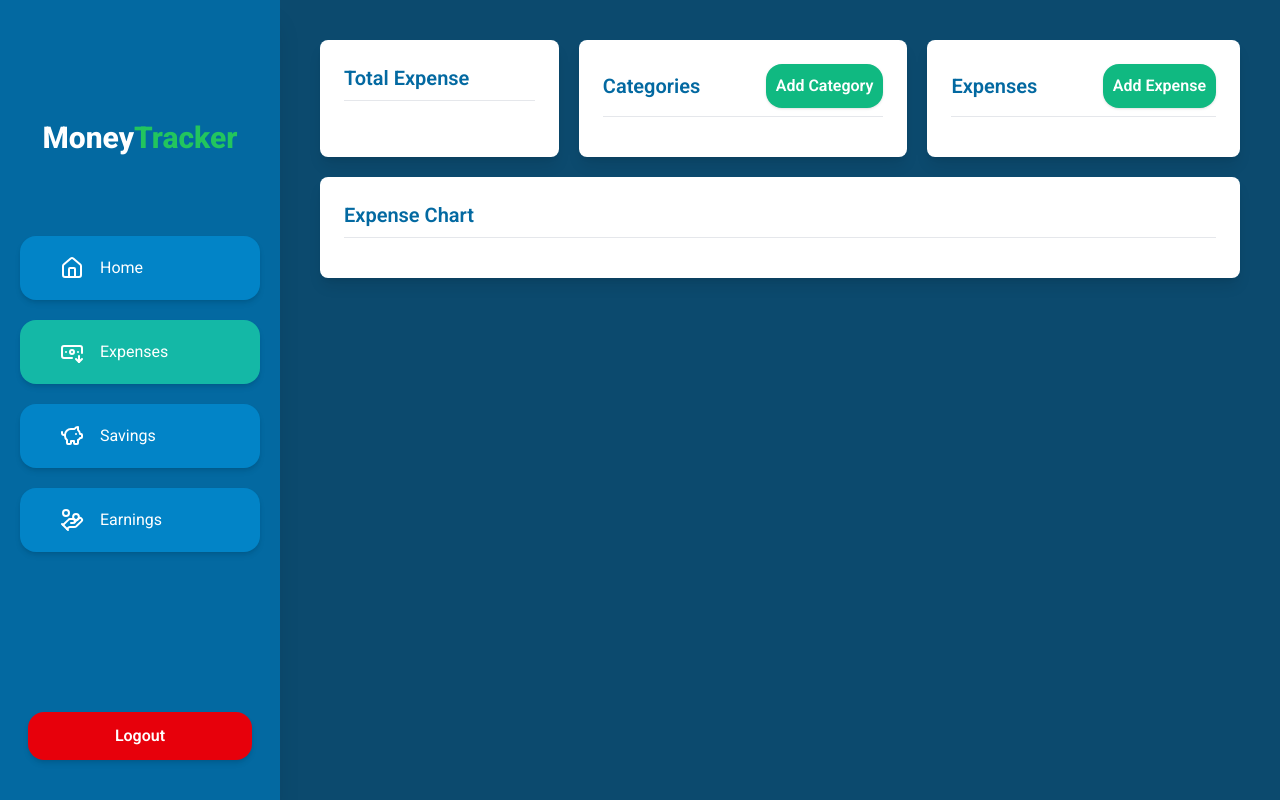
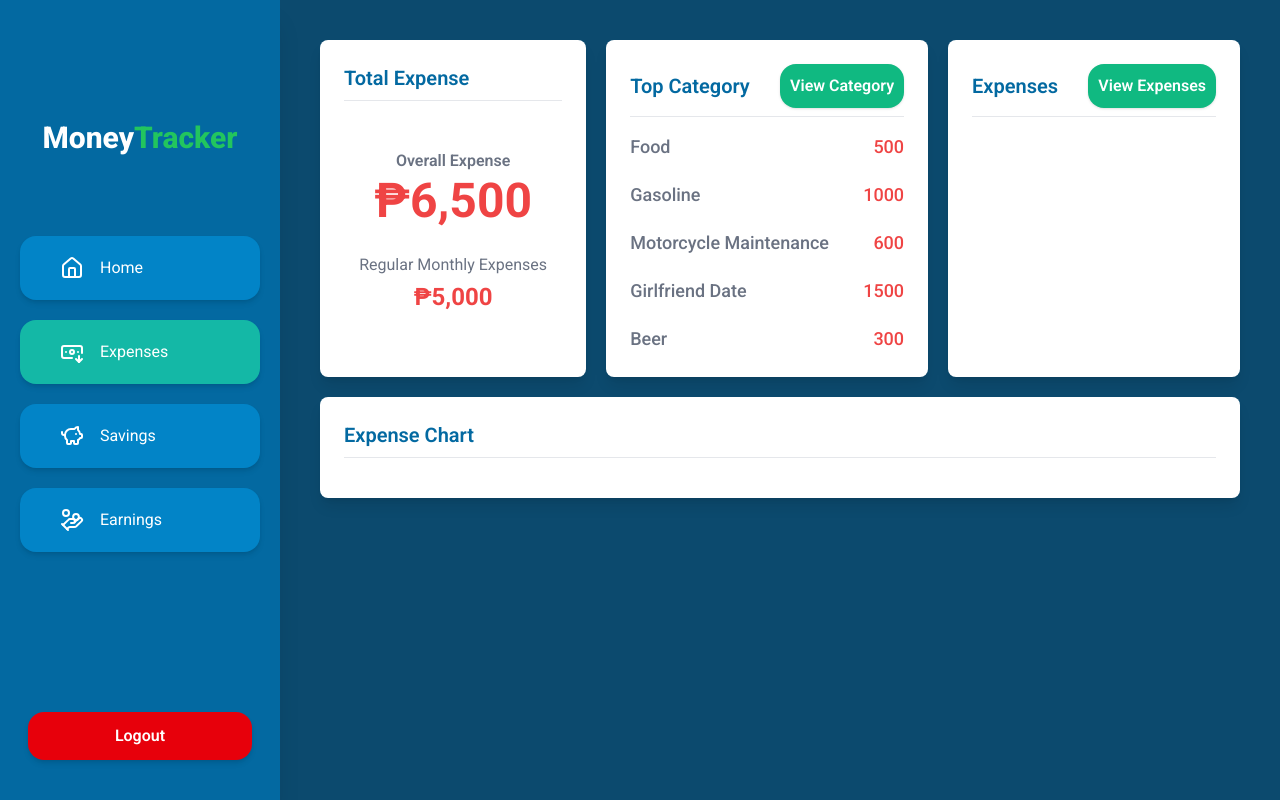
Before and after one commit to Estakuyo/MoneyTracker, a React app in the folder frontend/: page /expenses in a window 1280 px wide. Built offline with nearby package versions, Linux system fonts and the light colour scheme; the HTML template or start-up script is replaced by a standard one.

Commit message:
Added sample data to expenses

```diff
--- a/frontend/src/pages/expenses.jsx
+++ b/frontend/src/pages/expenses.jsx
@@ -2,20 +2,53 @@ import Card from "../components/card";
 import Button from "../components/button";
 
 const Expenses = () => {
+  const sampleCategories = [
+    { name: "Food", amount: 500 },
+    { name: "Gasoline", amount: 1000 },
+    { name: "Motorcycle Maintenance", amount: 600 },
+    { name: "Girlfriend Date", amount: 1500 },
+    { name: "Beer", amount: 300 },
+  ];
+
   return (
     <div className="main-wrapper px-10 py-20 flex flex-col md:grid gap-5 md:py-10">
-      <Card className="w-full" title={"Total Expense"} />
+      <Card className="w-full" title={"Total Expense"}>
+        <div className="flex flex-col justify-center items-center py-8 gap-7 text-center">
+          <div className="flex flex-col gap-1">
+            <p className="text-md font-semibold text-gray-500">
+              Overall Expense
+            </p>
+            <h1 className="text-5xl font-bold text-error-500">₱6,500</h1>
+          </div>
+          <div className="flex flex-col gap-1">
+            <p className="text-md text-gray-500">Regular Monthly Expenses</p>
+            <h1 className="text-2xl font-bold text-error-500">₱5,000</h1>
+          </div>
+        </div>
+      </Card>
 
       <Card
         className="w-full"
-        title={"Categories"}
+        title={"Top Category"}
         button={
           <Button
             className="bg-secondary-500 hover:bg-accent-700"
-            title={"Add Category"}
+            title={"View Category"}
           />
         }
-      />
+      >
+        <div className="flex flex-col gap-5">
+          {sampleCategories.map((category, index) => (
+            <div
+              key={index}
+              className="flex justify-between font-medium text-lg text-gray-500"
+            >
+              <p>{category.name}</p>
+              <p className="text-error-500">{category.amount}</p>
+            </div>
+          ))}
+        </div>
+      </Card>
 
       <Card
         className="w-full"
@@ -23,7 +56,7 @@ const Expenses = () => {
         button={
           <Button
             className="bg-secondary-500 hover:bg-accent-700"
-            title={"Add Expense"}
+            title={"View Expenses"}
           />
         }
       />
```
